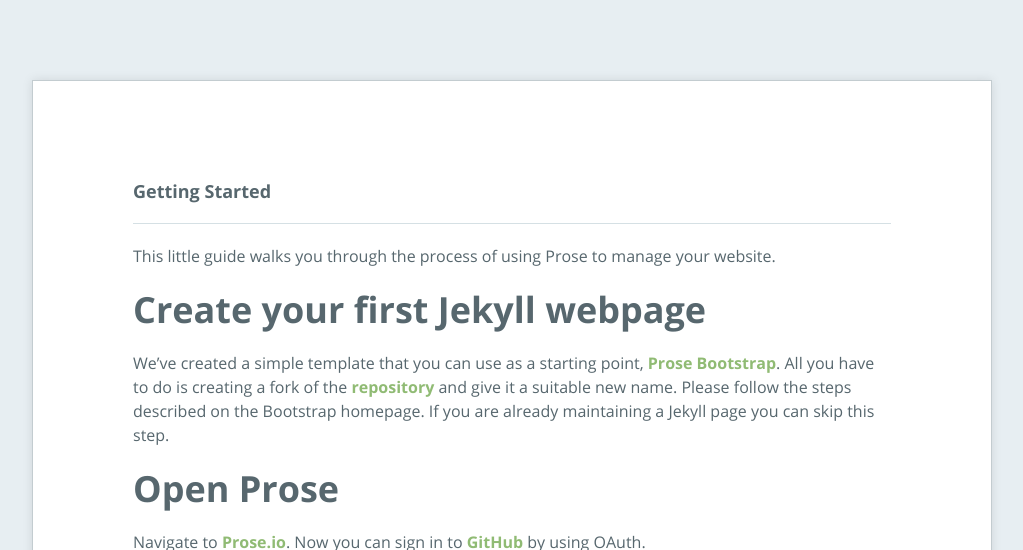
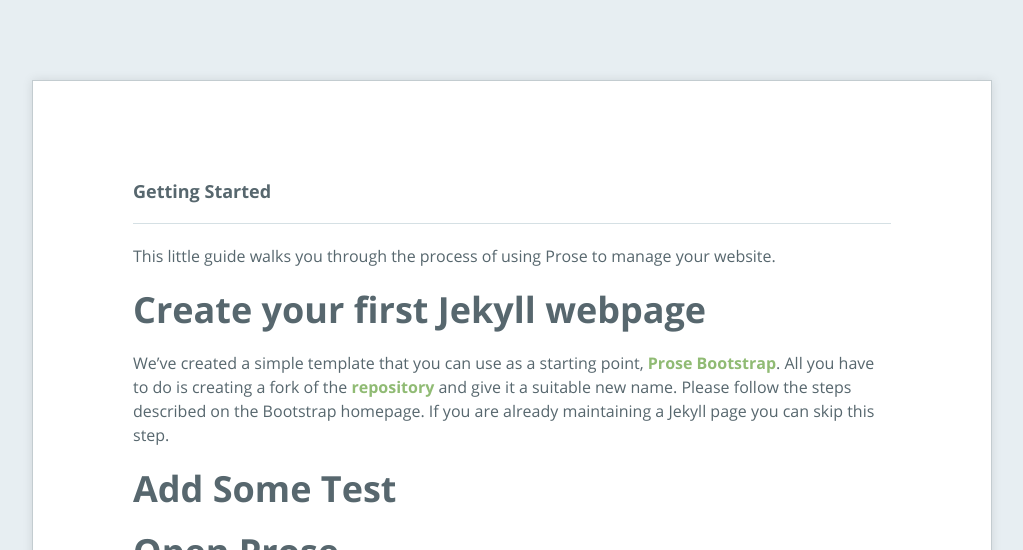
Before and after one commit to shawndotty/shawndotty.github.com, a Jekyll site: the page built from _posts/help/2012-06-20-getting-started.md, in a window 1280 px wide and 900 px high, cut to the strip 0-550 px from the top of the window. Shown: the whole strip, without its empty margins (128-1151 px from the left). Built offline with Jekyll 4.4.1, drawn with Linux system fonts in a browser that asks for light colours.

Commit message:
Updated _posts/help/2012-06-20-getting-started.md

```diff
--- a/_posts/help/2012-06-20-getting-started.md
+++ b/_posts/help/2012-06-20-getting-started.md
@@ -16,6 +16,8 @@ This little guide walks you through the process of using Prose to manage your we
 # Create your first Jekyll webpage
 
 We've created a simple template that you can use as a starting point, [Prose Bootstrap](http://bootstrap.prose.io). All you have to do is creating a fork of the [repository](http://github.com/prose/bootstrap) and give it a suitable new name. Please follow the steps described on the Bootstrap homepage. If you are already maintaining a Jekyll page you can skip this step.
+
+# Add Some Test
 
 # Open Prose
 
```
